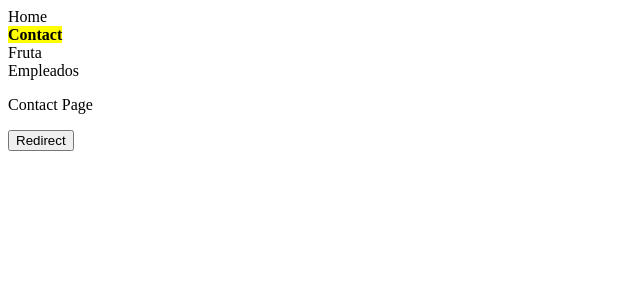
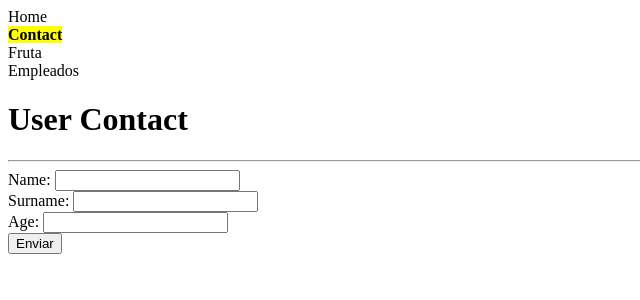
Before and after one commit to sergiofontecha/Angular6Course, an Angular app in the folder angular-course/: page /contact in a window 1280 px wide. Shown: the top 300 px of the page, without its empty margins (0-640 px from the left). Built offline with nearby package versions, Linux system fonts and the light colour scheme.

Commit message:
feat-angularForms, creating an constact angular form an a model for user objects

```diff
--- a/angular-course/src/app/modules/contact/contact.component.html
+++ b/angular-course/src/app/modules/contact/contact.component.html
@@ -1,7 +1,42 @@
-<p>{{ title }}</p>
+<h1>{{ title }}</h1>
+<hr />
 
-<div *ngIf="parameter">
+<!-- <div *ngIf="parameter">
   {{ parameter }}
 </div>
 
-<button *ngIf="!parameter" (click)="redirect()">Redirect</button>
+<button *ngIf="!parameter" (click)="redirect()">Redirect</button> -->
+
+<form class="contactForm" #constactForm="ngForm" (ngSubmit)="onSubmit()">
+  <div class="contactForm__field">
+    <label for="name">Name: </label>
+    <input
+      type="text"
+      name="name"
+      #name="ngModel"
+      [(ngModel)]="user.name"
+      required
+    />
+  </div>
+  <div class="contactForm__field">
+    <label for="surname">Surname: </label>
+    <input
+      type="text"
+      name="surname"
+      #surname="ngModel"
+      [(ngModel)]="user.surname"
+      required
+    />
+  </div>
+  <div class="contactForm__field">
+    <label for="age">Age: </label>
+    <input
+      type="number"
+      name="age"
+      #name="ngModel"
+      [(ngModel)]="user.age"
+      required
+    />
+  </div>
+  <input type="submit" value="Enviar" />
+</form>
--- a/angular-course/src/app/modules/contact/contact.component.ts
+++ b/angular-course/src/app/modules/contact/contact.component.ts
@@ -1,5 +1,6 @@
 import { Component, OnInit } from '@angular/core';
-import { Router, ActivatedRoute, Params } from '@angular/router';
+import { User } from './user.model';
+// import { Router, ActivatedRoute, Params } from '@angular/router';
 
 @Component({
   selector: 'app-contact',
@@ -9,19 +10,34 @@ import { Router, ActivatedRoute, Params } from '@angular/router';
 export class ContactComponent implements OnInit {
   // Component Variables
   public title: string;
-  public parameter: Params;
+  public user: User;
 
-  constructor(private _route: ActivatedRoute, private _router: Router) {
-    this.title = 'Contact Page';
+  // Todo el código comentado es un ejemplo de rutas que aceptan parámetros, como recogerlos y usarlos
+
+  // public parameter: Params;
+
+  // constructor(private _route: ActivatedRoute, private _router: Router) {
+  //   this.title = 'Contact Page';
+  // }
+
+  // ngOnInit(): void {
+  //   this._route.params.forEach((params: Params) => {
+  //     this.parameter = params.page;
+  //   });
+  // }
+
+  // redirect() {
+  //   this._router.navigate(['/contact', 'helloooo!!']);
+  // }
+
+  constructor() {
+    this.title = 'User Contact';
+    this.user = new User('', '', '');
   }
 
-  ngOnInit(): void {
-    this._route.params.forEach((params: Params) => {
-      this.parameter = params.page;
-    });
-  }
+  ngOnInit() {}
 
-  redirect() {
-    this._router.navigate(['/contact', 'helloooo!!']);
+  onSubmit() {
+    console.log(this.user);
   }
 }
--- /dev/null
+++ b/angular-course/src/app/modules/contact/user.model.ts
@@ -0,0 +1,7 @@
+export class User {
+  constructor(
+    public name: string,
+    public surname: string,
+    public age: string
+  ) {}
+}
```
